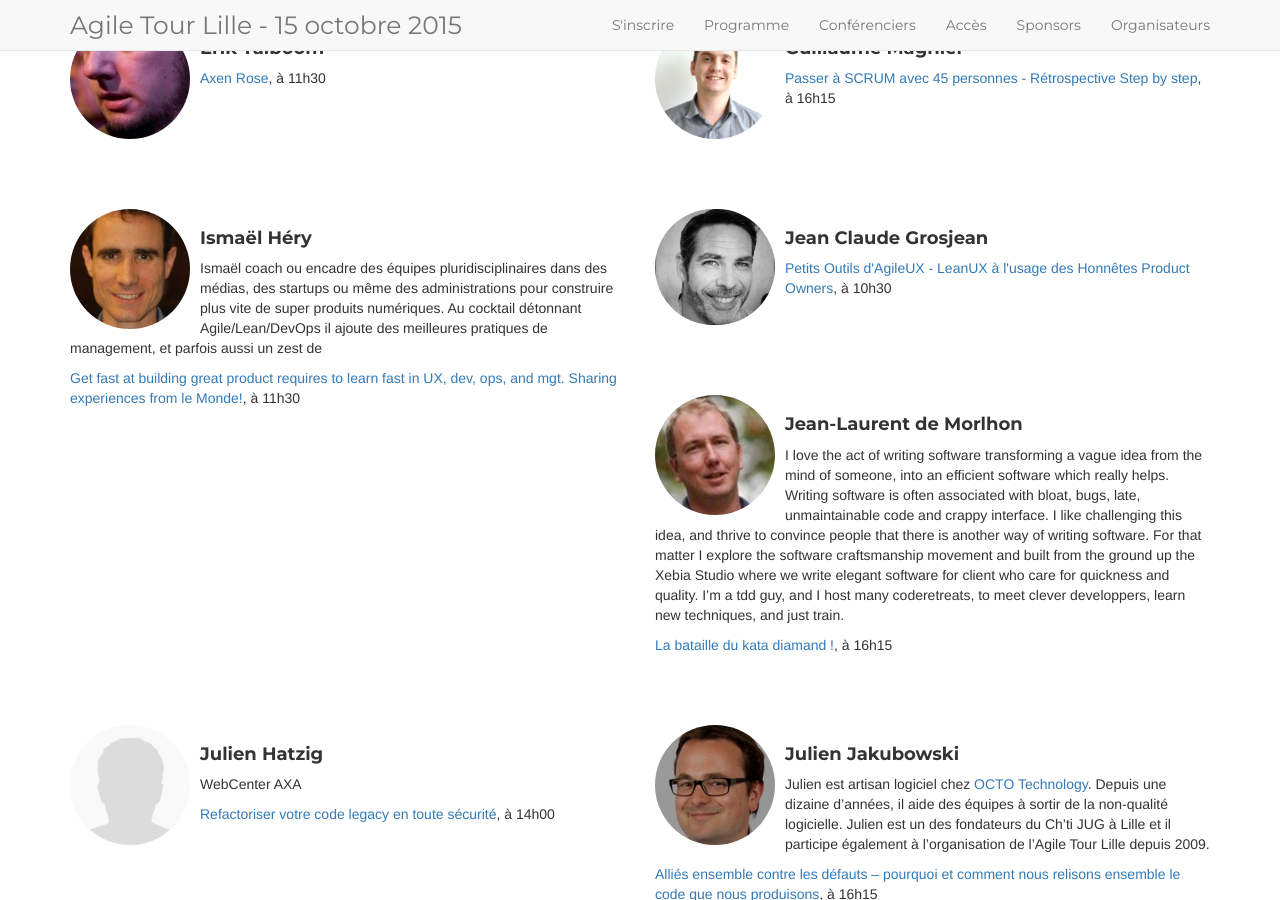
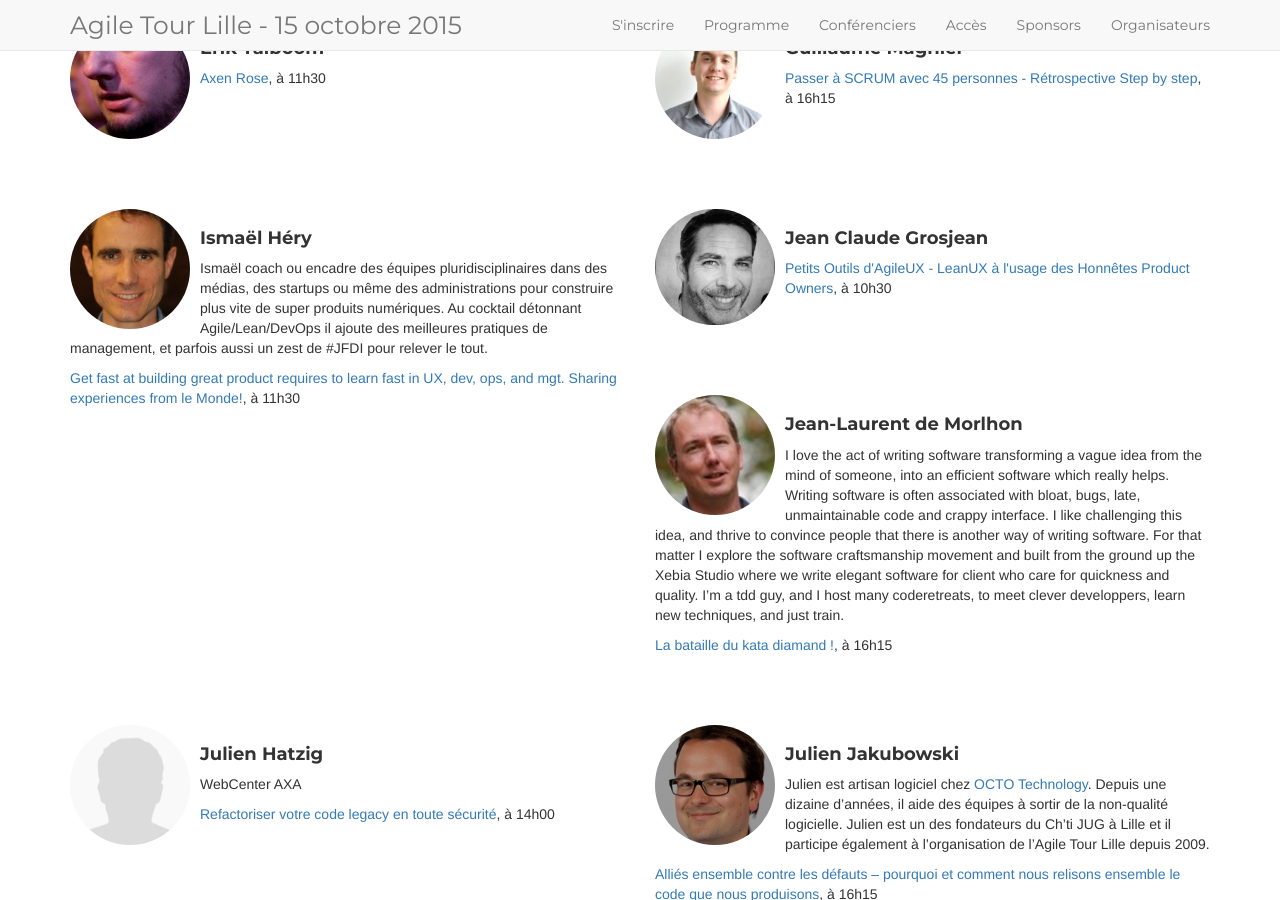
Before and after one commit to jak78/agile-tour-lille-2017, a Jekyll site: the page built from 01-speakers.html, in a window 1280 px wide and 900 px high, scrolled down 1991 px. Built offline with Jekyll 4.4.1, drawn with Linux system fonts in a browser that asks for light colours; nearby versions of some CDN libraries.

Commit message:
fix Ismael Hery bio

```diff
--- a/_data/speakers.yml
+++ b/_data/speakers.yml
@@ -42,7 +42,7 @@
   photo: jcg.png
 - name: Ismaël Héry
   bio: Ismaël coach ou encadre des équipes pluridisciplinaires dans des médias, des startups ou même des administrations pour construire plus vite de super produits numériques.
-    Au cocktail détonnant Agile/Lean/DevOps il ajoute des meilleures pratiques de management, et parfois aussi un zest de #JFDI pour relever le tout.
+    Au cocktail détonnant Agile/Lean/DevOps il ajoute des meilleures pratiques de management, et parfois aussi un zest de \#JFDI pour relever le tout.
   photo: ismael-hery.jpg
 - name: Bruno Boucard
   bio: ''
```
